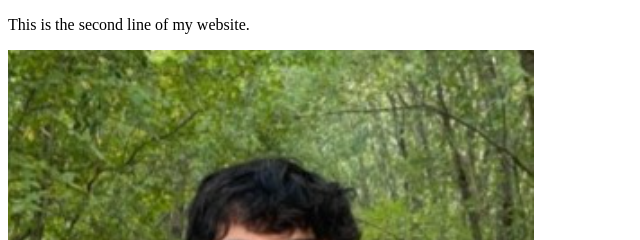
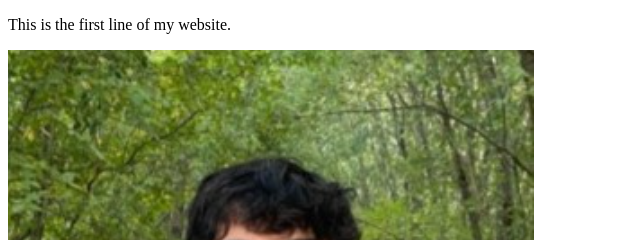
Before and after one commit to adi-252/adi-252.github.io, a plain HTML site: page index.html in a window 1280 px wide. Shown: the top 240 px of the page, 0-640 px from the left. Drawn offline with Linux system fonts and the light colour scheme.

Commit message:
Update index.html

```diff
--- a/index.html
+++ b/index.html
@@ -6,7 +6,7 @@
   </head>
 
   <body>
-    <p> This is the second line of my website.</p>
+    <p> This is the first line of my website.</p>
     <img src ="Screen Shot 2023-04-22 at 12.40.24 AM.png" alt ="Profile picture">
   </body>
   </html>
```
